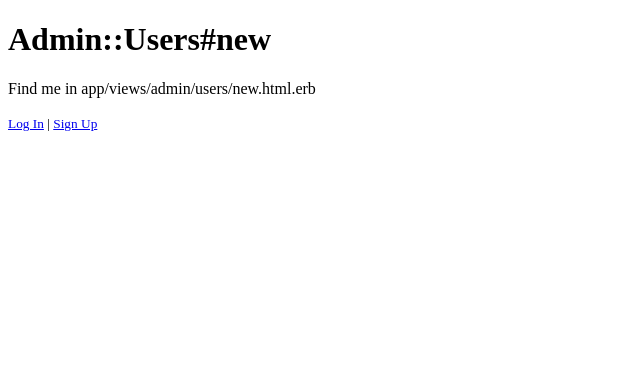
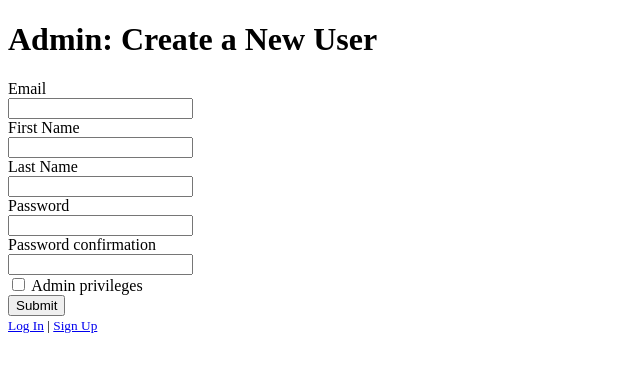
Before and after one commit to birchlore/rotten-mangoes, a Rails app: page /admin/users/new in a window 1280 px wide. Shown: the top 372 px of the page, without its empty margins (0-640 px from the left). Run offline with Rails 7, Linux system fonts and the light colour scheme; style sheets or scripts are compiled from the project's sources; parts of the project's set-up code (start-up, migrations or seed data) failed here and were passed over; some libraries are stand-ins or nearby versions.

Commit message:
admin can add users

```diff
--- a/app/controllers/admin/users_controller.rb
+++ b/app/controllers/admin/users_controller.rb
@@ -13,9 +13,17 @@ class Admin::UsersController < ApplicationController
     @user = User.find(params[:id])
   end
 
-  def new
+   def new
+    @user = User.new
   end
 
   def edit
+    @user = User.find(params[:id])
   end
+
+  def create
+
+  end
+
+
 end
--- a/app/views/admin/users/index.html.erb
+++ b/app/views/admin/users/index.html.erb
@@ -1,4 +1,5 @@
 <h1>Welcome <%= @admin.firstname.capitalize %></h1>
+<%= link_to "create new user", new_admin_user_path %>
 <p>Here are a list of current users</p>
 
 <div class="container">
--- a/app/views/admin/users/new.html.erb
+++ b/app/views/admin/users/new.html.erb
@@ -1,2 +1,38 @@
-<h1>Admin::Users#new</h1>
-<p>Find me in app/views/admin/users/new.html.erb</p>
+<h1>Admin: Create a New User</h1>
+<%= form_for ([:admin, @user]) do |f| %>
+   <% if @user.errors.any? %>
+    <div>
+      <%= pluralize(@user.errors.count, "error") %> prevented the account from being created:
+      <ul>
+        <% @user.errors.full_messages.each do |msg| %>
+          <li><%= msg %></li>
+        <% end %>
+      </ul>
+    </div>
+  <% end %>
+<div>
+<%= f.label "email" %><br>
+ <%= f.text_field "email" %>
+  </div>
+  <div>
+    <%= f.label "firstname", "First Name" %><br>
+    <%= f.text_field "firstname" %>
+  </div>
+  <div>
+    <%= f.label "lastname", "Last Name" %><br>
+    <%= f.text_field "lastname" %>
+  </div>
+  <div>
+    <%= f.label "password" %><br>
+    <%= f.password_field "password" %>
+  </div>
+  <div>
+    <%= f.label "password_confirmation" %><br>
+    <%= f.password_field "password_confirmation" %>
+  </div>
+  <div>
+    <%= f.check_box :admin %>
+    <%= f.label "Admin Privileges" %><br>
+  </div>
+  <div><%= f.submit "Submit" %></div>
+<% end %>
```
Also changed, not shown: 1 other file.
